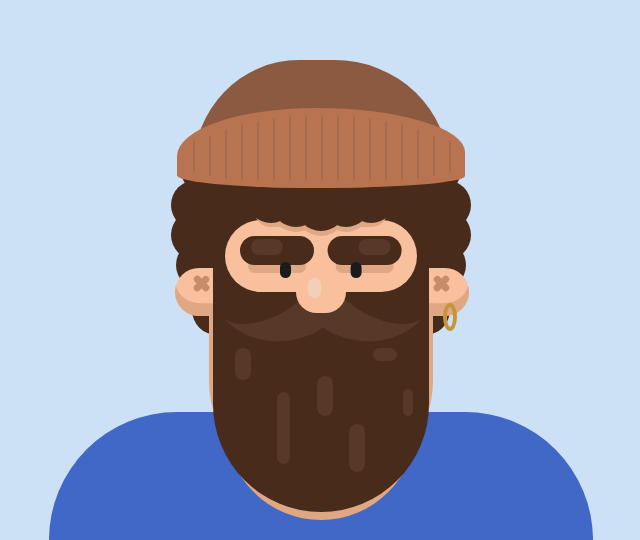
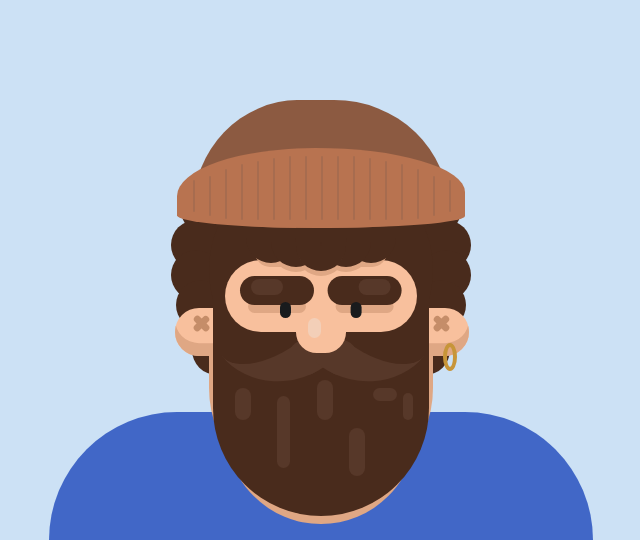
Before and after one commit to emacampa3/web-design, a plain HTML site: page sailor/index.html in a window 1280 px wide. Shown: the part 260-800 px from the top of the page, without its empty margins (319-959 px from the left). Drawn offline with Linux system fonts and the light colour scheme.

Commit message:
final changes

```diff
--- a/sailor/style.css
+++ b/sailor/style.css
@@ -12,8 +12,8 @@ body .sailor {
 .sailor {
   position: relative;
   overflow: hidden;
-  width: 40em;
-  height: 40em;
+  width: 35em;
+  height: 35em;
 }
 
 .sailor-head {
@@ -204,7 +204,7 @@ body .sailor {
   position: absolute;
   left: 50%;
   width: 13.5em;
-  height: 18.25em;
+  height: 16em;
   transform: translateX(-50%);
   background-color: #492B1C;
   border-radius: 0 0 13.5em 13.5em;
@@ -425,10 +425,10 @@ body .sailor {
 .sailor-neck {
   position: absolute;
   left: 50%;
-  bottom: -17em;
+  bottom: -15em;
   transform: translateX(-50%);
   width: 14em;
-  height: 13em;
+  height: 11em;
   background-color: #dfa784;
   border-radius: 0 0 12em 12em;
   z-index: -1;
```
